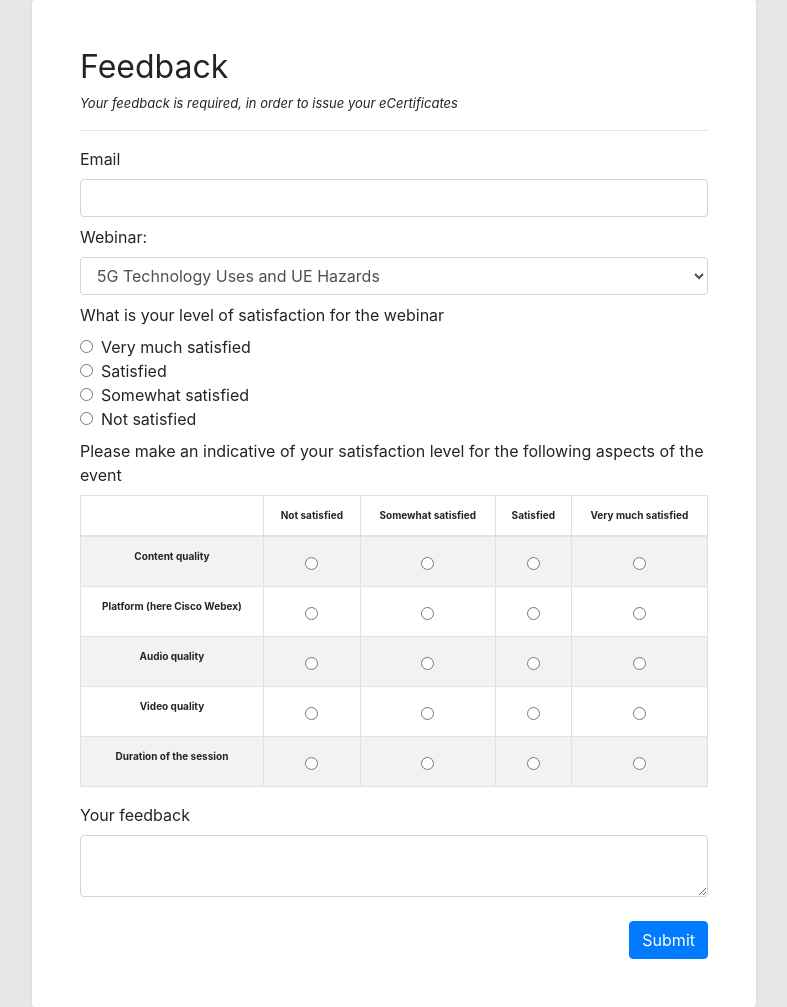
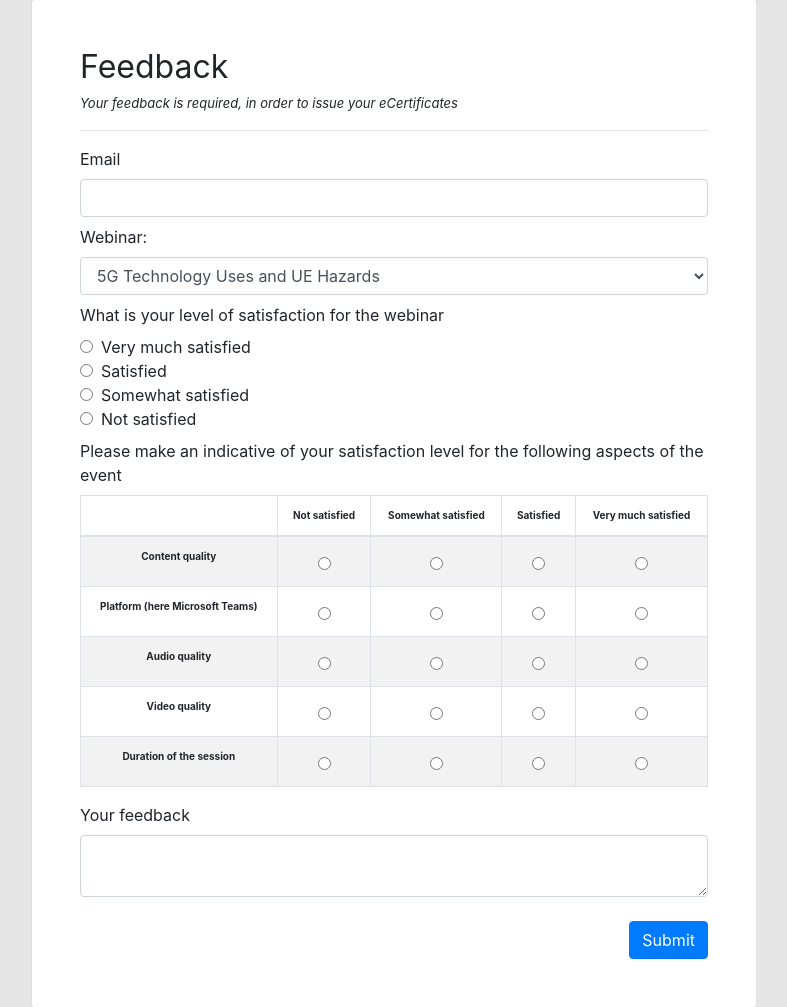
Before and after one commit to VickramMS/webinar, a Django app: page /feedback/ in a window 1280 px wide. Shown: the part 105-1112 px from the top of the page, without its empty margins (246-1033 px from the left). Run offline with Django 3.2, Linux system fonts and the light colour scheme; parts of the project's set-up code (start-up, migrations or seed data) failed here and were passed over; some libraries are stand-ins or nearby versions.

Commit message:
Feedback

```diff
--- a/app/templates/app/feedback.html
+++ b/app/templates/app/feedback.html
@@ -64,7 +64,7 @@
                             <td><input type="radio" class="mt-2" name="qs-2" id="qs-2" value="4"></td>
                         </tr>
                         <tr>
-                            <th scope="row">Platform (here Cisco Webex)</th>
+                            <th scope="row">Platform (here Microsoft Teams)</th>
                             <td><input type="radio" class="mt-2" name="qs-3" id="qs-3" value="1"></td>
                             <td><input type="radio" class="mt-2" name="qs-3" id="qs-3" value="2"></td>
                             <td><input type="radio" class="mt-2" name="qs-3" id="qs-3" value="3"></td>
--- a/app/views.py
+++ b/app/views.py
@@ -180,7 +180,7 @@ def feedback(request):
             messages.warning(request, 'It seems you have entered an email id that has not been registered. Please contact the support.')
     return render(request, 'app/feedback.html')
 
-@login_required
+
 def feedbackview(request):
     context = {
         "feedback": Feedback.objects.filter(webinar='5G Technology Uses and UE Hazards'),
```
